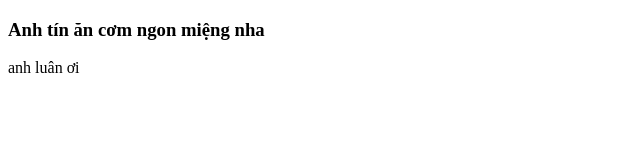
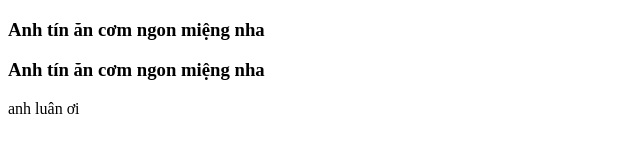
Before and after one commit to nguyenthanhluan2298/luanne, a plain HTML site: page hello.html in a window 1280 px wide. Shown: the whole page, without its empty margins (0-640 px from the left). Drawn offline with Linux system fonts and the light colour scheme.

Commit message:
Update hello.html

```diff
--- a/hello.html
+++ b/hello.html
@@ -7,6 +7,7 @@
 </head>
 <body>
     <h3>Anh tín ăn cơm ngon miệng nha </h3>
+    <h3>Anh tín ăn cơm ngon miệng nha </h3>
 
 
     <p> anh luân ơi</p>
```
